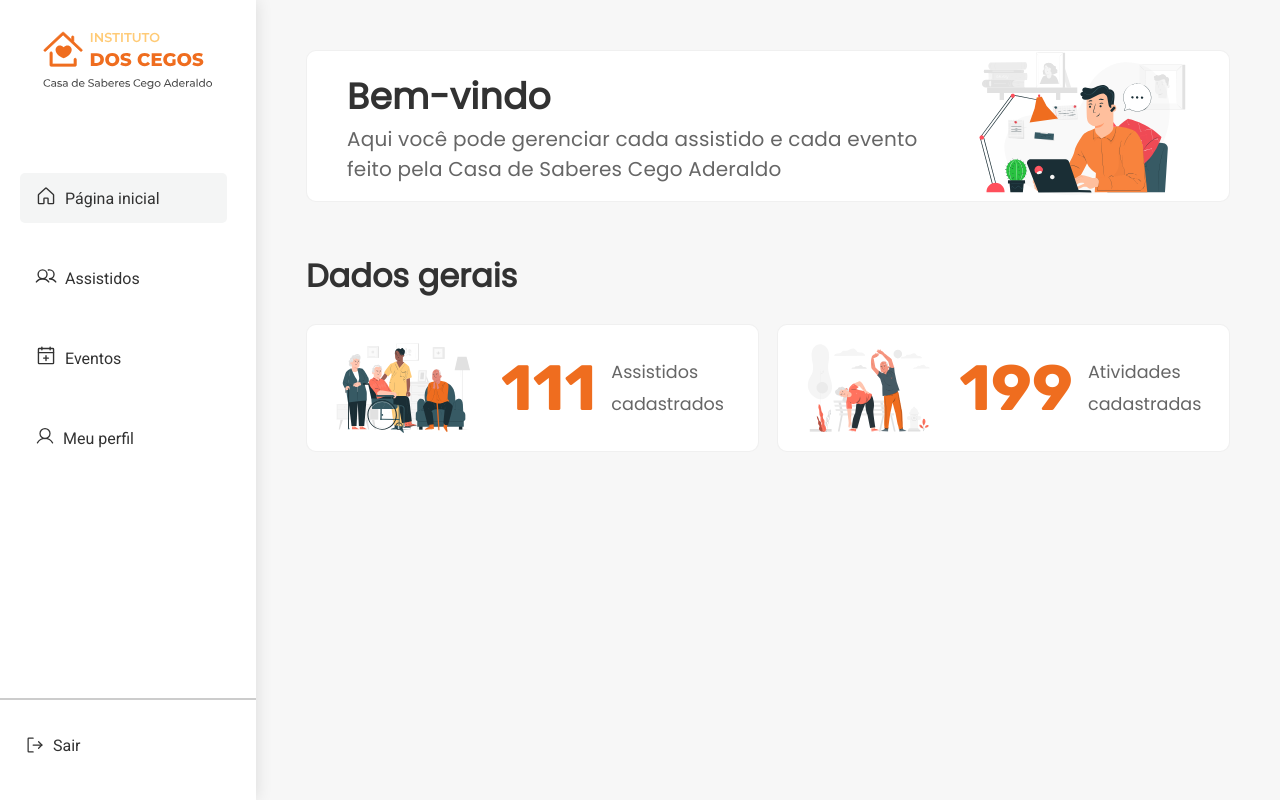
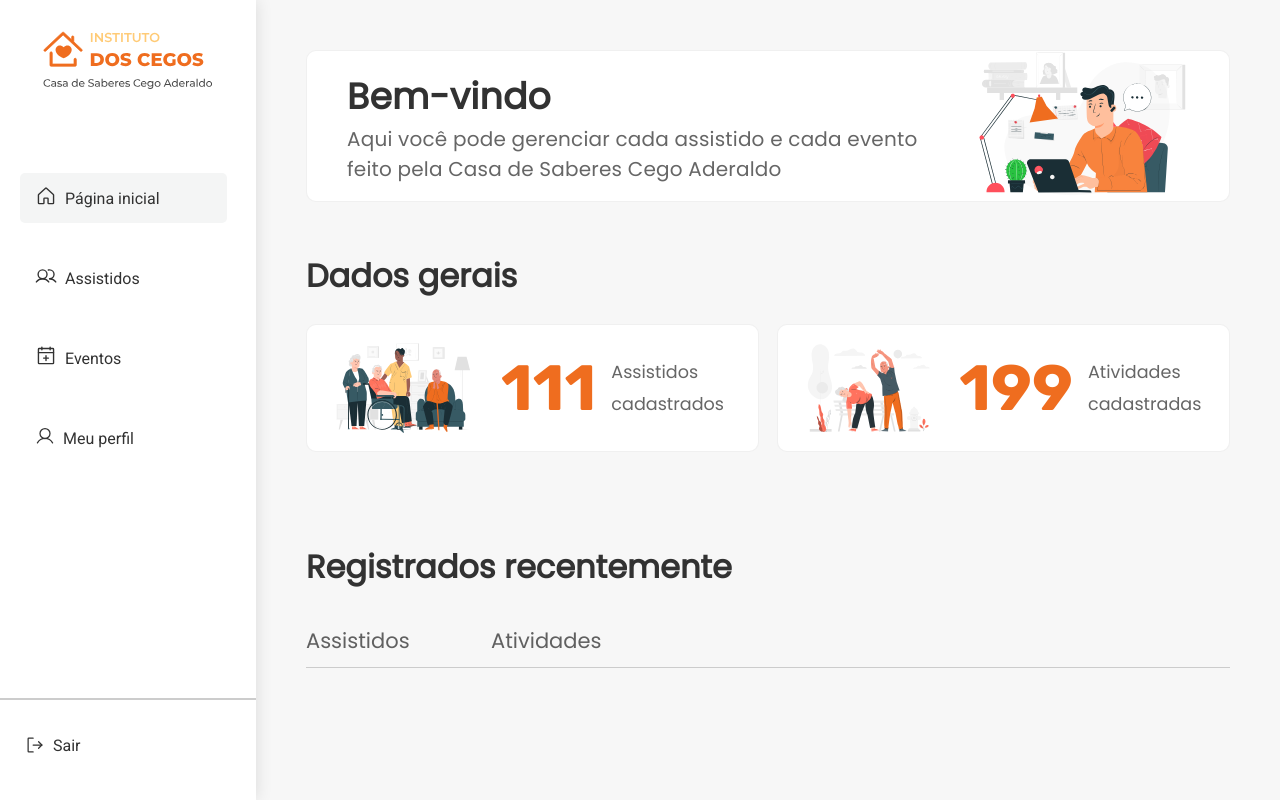
Before and after one commit to dev-inove/IDC-Frontend-legado, a React (Vite) app: page /home in a window 1280 px wide. Built offline with nearby package versions, Linux system fonts and the light colour scheme.

Commit message:
IDC22-08

```diff
--- a/src/components/Cards/HomeCards/index.tsx
+++ b/src/components/Cards/HomeCards/index.tsx
@@ -2,6 +2,7 @@ import React from 'react';
 
 import WelcomeCard from '../WelcomeCard';
 import Infocards from '../InfoCards';
+import RegisteredCard from '../RegisteredCard';
 import * as S from './styles';
 
 function HomeCards() {
@@ -9,6 +10,7 @@ function HomeCards() {
     <S.HomeCardsContainer>
       <WelcomeCard />
       <Infocards />
+      <RegisteredCard />
     </S.HomeCardsContainer>
   );
 }
--- a/src/components/Cards/InfoCards/styles.ts
+++ b/src/components/Cards/InfoCards/styles.ts
@@ -4,7 +4,7 @@ export const InfoHeaderText = styled.h1`
   font-family: 'Poppins';
   font-style: normal;
   font-weight: 600;
-  font-size: 2.9rem;
+  font-size: 2rem;
   line-height: 47px;
   margin-bottom: 25px;
   color: #323232;
--- /dev/null
+++ b/src/components/Cards/RegisteredCard/index.tsx
@@ -0,0 +1,21 @@
+import React, { useState } from 'react';
+
+import * as S from './styles';
+
+function RegisteredCard() {
+    return(
+        <S.ContainerRegisteredCard>
+            <S.RegisteredHeaderText>Registrados recentemente</S.RegisteredHeaderText>
+            <S.RegisteredNavBar>
+                <S.RegisteredButton className='assistedButton'>
+                    Assistidos
+                </S.RegisteredButton>
+                <S.RegisteredButton className='activitiesButton'>
+                    Atividades
+                </S.RegisteredButton>
+            </S.RegisteredNavBar>
+        </S.ContainerRegisteredCard>
+    );
+}
+
+export default RegisteredCard;
--- /dev/null
+++ b/src/components/Cards/RegisteredCard/styles.ts
@@ -0,0 +1,53 @@
+import styled from 'styled-components';
+
+export const ContainerRegisteredCard = styled.div`
+display: flex;
+flex-direction: column;
+width: 100%;`
+
+export const RegisteredHeaderText = styled.h1`
+font-family: 'Poppins';
+font-style: normal;
+font-weight: 600;
+font-size: 2rem;
+line-height: 47px;
+margin-top: 25px;
+color: #323232;
+  @media (max-width: 1366px) {
+    font-size: 2.4rem;
+  }
+  @media (max-width: 1280px) {
+    font-size: 2rem;
+  }
+  @media (max-width: 1150px) {
+    font-size: 1.9rem;
+  }
+  @media (max-width: 1080px) {
+    font-size: 1.8rem;
+  }
+  @media (max-width: 846px) {
+    font-size: 1.7rem;
+  }
+  @media (max-width: 720px) {
+    font-size: 1.55rem;
+  }`
+
+  export const RegisteredNavBar = styled.div`
+  display: flex;
+  border-bottom: 1px solid var(--textColor100);
+  flex-direction: row;
+  gap: 75px;
+  justify-content: flex-start;
+  margin-top: 25px;`
+
+  export const RegisteredButton = styled.button`
+  background: none;
+  border: none;
+  border-bottom: 1px solid transparent;
+  color: var(--textGray);
+  display: flex;
+  font-family: 'Poppins';
+  font-size: 21px;
+  font-weight: 400;
+  padding: 10px 0;
+  width: 110px;`
--- a/src/components/Cards/WelcomeCard/index.tsx
+++ b/src/components/Cards/WelcomeCard/index.tsx
@@ -17,7 +17,7 @@ function WelcomeCard() {
       <S.ContainerCardWelcomeImage>
         <S.CardWelcomeImage
           src={welcomeLogo}
-          alt='Imagem de Boas vindas, nela há um homem utilizando seu notebook com um fone de ouvido sem fio no ouvido, e ele tammbém está em uma chamada com alguém'
+          alt='Imagem de Boas vindas, nela há um homem utilizando seu notebook com um fone de ouvido sem fio no ouvido, e ele também está em uma chamada com alguém'
         />
       </S.ContainerCardWelcomeImage>
     </S.ContainerCardWelcome>
```
